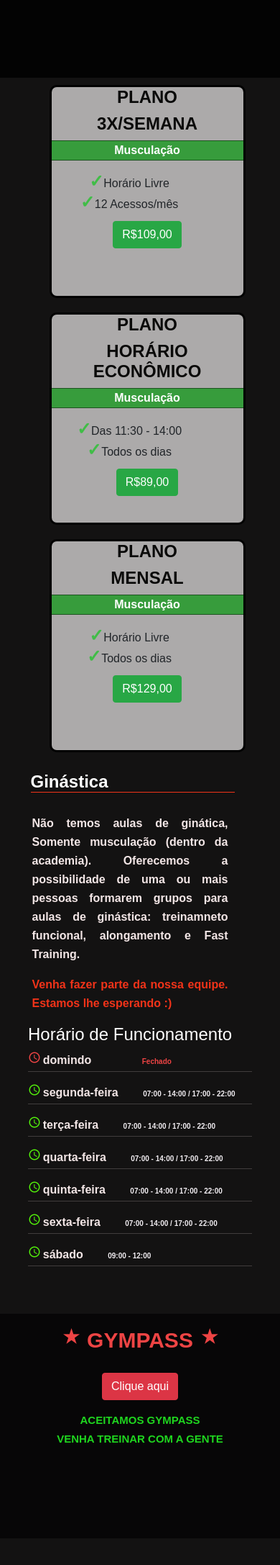
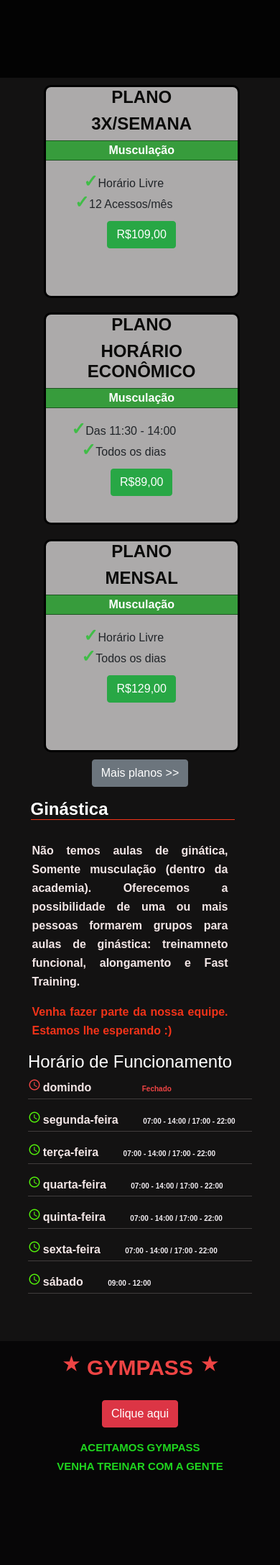
Before and after one commit to danilo992/public_php, a PHP site: page / in a window 390 px wide; the page is wider, and only the part inside the window is pictured. Shown: the part 611-2785 px from the top of that part at 72% size. Run offline with PHP 8.4, Linux system fonts and the light colour scheme.

Commit message:
colocando button no media screen para acessar plano.html

```diff
--- a/css/style.css
+++ b/css/style.css
@@ -263,6 +263,9 @@ p {
 }
 
 /*container */
+.btn-plano {
+    display: none;
+}
 .container-planos {
     display: flex;
     text-align: center;
@@ -646,25 +649,23 @@ aside {
     }
 
     /*container-plano*/
+    .btn-plano {
+        display: block;
+        text-align: center;
+    }
     #plano-none {
         display: none;
     }
     .container-planos {
         display: flex;
         flex-direction: column;
-        margin-left: 15%;
+        margin-left: 13%;
         width: 100vw;
     }
 
-    .container-plano-mlc {
+    .container-plano-mlc, .container-plano-mlc-1{
         width: 70vw;
         height: 35vh;
-        padding: 0;
-        margin: 10px;
-    }
-
-    .container-plano-mlc-1 {
-        width: 70vw;
         padding: 0;
         margin: 10px;
     }
@@ -832,7 +833,7 @@ aside {
     }
 
 }
-
+/*---------  media screen  -----------*/
 @media screen and (min-width: 560px) and (max-width:720px) {
     body {
         margin: 0;
--- a/index.html
+++ b/index.html
@@ -5,31 +5,29 @@
     <meta charset="utf-8"/>
     <meta name="viewport" content="width=device-width, initial-scale=1.0"/>
     <link rel="stylesheet" type="text/css" href="css/style.css">
-    <link rel="stylesheet" href="https://stackpath.bootstrapcdn.com/bootstrap/4.1.3/css/bootstrap.min.css" integrity="sha384-MCw98/SFnGE8fJT3GXwEOngsV7Zt27NXFoaoApmYm81iuXoPkFOJwJ8ERdknLPMO" crossorigin="anonymous">
-    <link rel="stylesheet" href="https://fonts.googleapis.com/icon?family=Material+Icons">
+    <link rel="stylesheet" href="https://stackpath.bootstrapcdn.com/bootstrap/4.3.1/css/bootstrap.min.css" integrity="sha384-ggOyR0iXCbMQv3Xipma34MD+dH/1fQ784/j6cY/iJTQUOhcWr7x9JvoRxT2MZw1T" crossorigin="anonymous">
+   <link rel="stylesheet" href="https://fonts.googleapis.com/icon?family=Material+Icons">
     <title>Fitnees Point Academia</title>
 </head>
 <body>
+  <!--container header-->
   <div class="container-header">
       <a href="#menu"><i class="material-icons">home</i><P>Home</P></a>
       <a href="#1"><i class="material-icons">face</i><P>Redes Social</P></a>
       <a href="https://wa.me/5548988332008?text=Olá,%20tudo%20bem?%20gostaria%20de%20mais%20informaçõe%20sobre%20Fitness%20Point" target="_banck"><i class="material-icons">call</i><P>Ligar</P></a>
       <a href="https://www.google.com/maps/place/Rod.+Virg%C3%ADlio+V%C3%A1rzea,+1974+-+Saco+Grande,+Florian%C3%B3polis+-+SC,+88032-001/@-27.5434434,-48.5024523,17z/data=!3m1!4b1!4m5!3m4!1s0x95274768741beeb7:0xf79d3f0a49760c0b!8m2!3d-27.5434434!4d-48.5002636" target="_banck"><i class="material-icons">room</i><p>Localização</p></a>
-      <!--  <div id="divBusca">
-          <input type="text" id="txtBusca" placeholder="Bem Vindo ao Fitness Point ;)"/>
-          <img src="img/search4.png" alt="Busca..." id="btnBusca"/>
-        </div> -->
   </div>
-  <!--HEADER-->
+  <!--fim container header-->
+  <!--header-->
     <header id="menu">
         <h1>
           <img src="img/logo3.jpeg"  alt="fitness point academia" title="Fitness Point Academia">
         </h1>
-      <!--button media screen-->
+      <!--button media screen javascript-->
         <div class="hamIcon" onclick="toggleClass()">
           <h2>&#9776;</h2>
         </div>
-      <!--fim button-->
+      <!--fim button js-->
       <nav class="container-nav" id="mainMenu">
         <ul>
             <li><a href="plano.html">Planos</a></li>
@@ -39,7 +37,7 @@
         </ul>
       </nav>
     </header>
-    <!--FIM header-->
+    <!--fim header-->
     <!--MAIN-->
     <main>
         <!--CAROUSEL-->
@@ -121,7 +119,16 @@
                       </div>
                     </div>
               </section>
-              <!--FIM SECTION 1 -->
+              <!--fim section -->
+
+              <!--button bootstrap 4-->
+              <div class="btn-plano">
+                <a href="plano.html">
+                  <button type="button" class="btn btn-secondary">Mais planos >></button>
+                </a>
+              </div>
+              <!--fim botton bootstrap 4-->
+
               <div id="plano-none">
               <!--SECTION 2 OUTROS PLANOS-->
               <section class="section-plano" >
```
